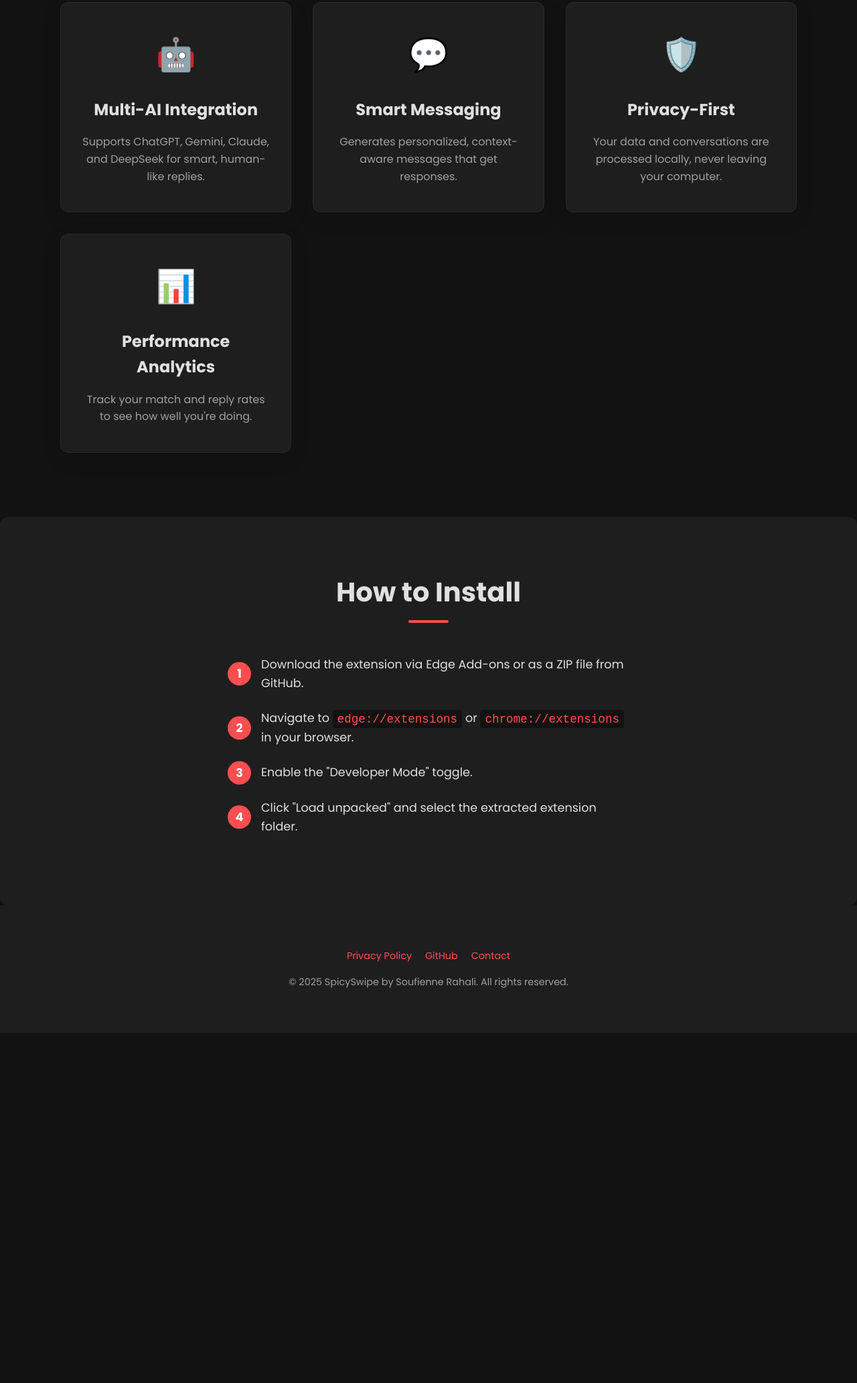
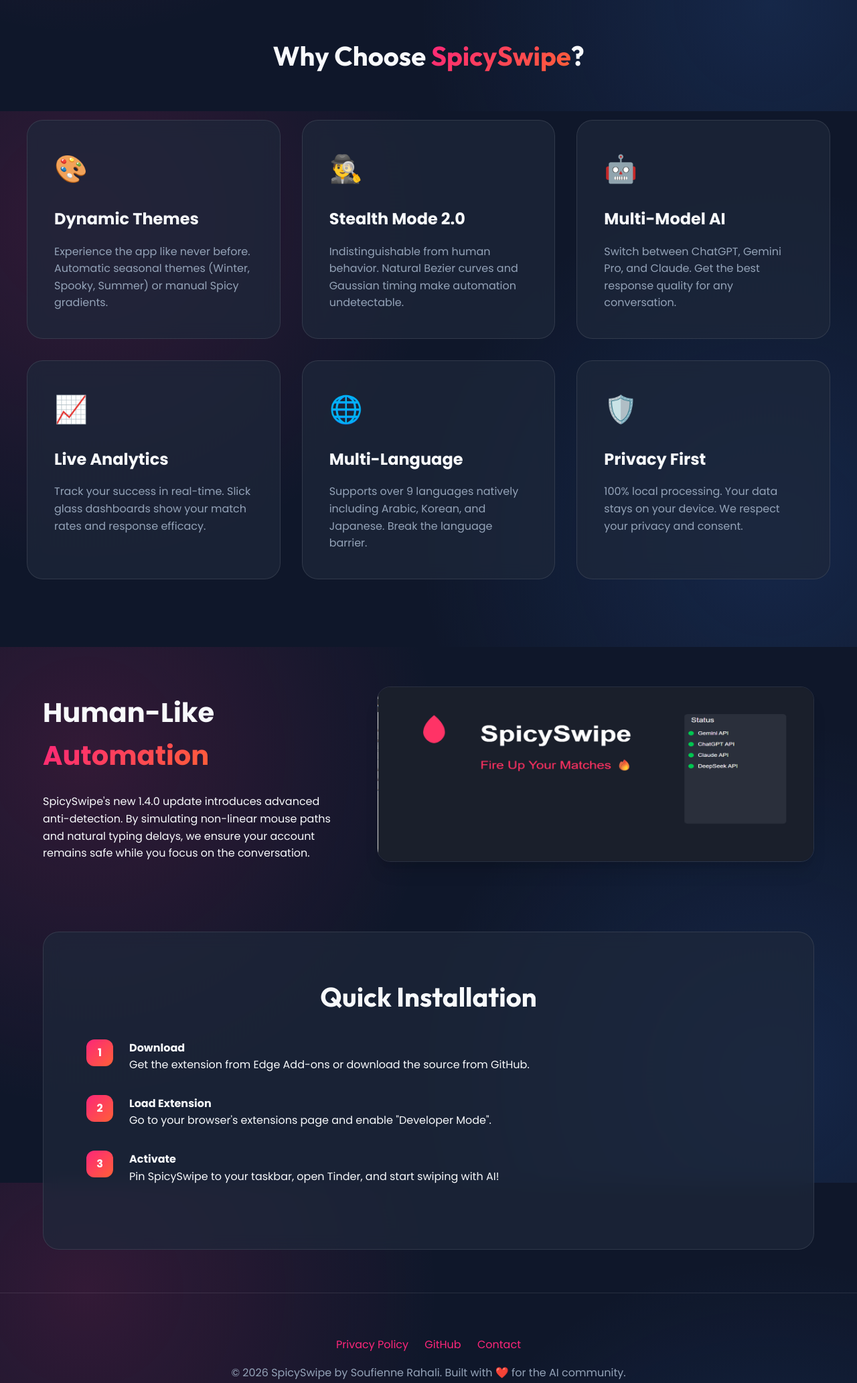
Before and after one commit to ramailo1/SpicySwipe, a browser extension: page docs/index.html in a window 1280 px wide. Shown: the part 634-2699 px from the top of the page at 67% size. Before the commit the page ends 2176 px from the top, so only its background shows below. Drawn offline with Linux system fonts and the light colour scheme.

Commit message:
docs: Premium website redesign with Glassmorphism and feature showcase

```diff
--- a/docs/index.html
+++ b/docs/index.html
@@ -1,78 +1,137 @@
 <!DOCTYPE html>
 <html lang="en">
+
 <head>
   <meta charset="UTF-8">
-  <title>SpicySwipe - AI Tinder Extension</title>
+  <title>SpicySwipe | The Ultimate AI Tinder Assistant</title>
   <meta name="viewport" content="width=device-width, initial-scale=1.0">
-  <meta name="description" content="SpicySwipe - AI-powered Tinder automation with ChatGPT, Gemini, Claude, and DeepSeek. Smart messaging, profile analysis, and more.">
+  <meta name="description"
+    content="SpicySwipe - Advanced AI-powered Tinder automation with Dynamic Themes, Human-like stealth, and multi-model AI responses.">
   <link rel="stylesheet" href="styles.css">
   <link rel="icon" href="../assets/icon48.png">
 </head>
+
 <body>
 
-  <header class="header">
-    <div class="container">
-      <h1>🔥 SpicySwipe</h1>
-      <p class="tagline">AI-powered Tinder automation using ChatGPT, Gemini, Claude & DeepSeek</p>
-      <div class="download-btns">
-        <a class="download-btn" href="https://microsoftedge.microsoft.com/addons/detail/bmplipcnocejcfimbfclhhgijmenhapc" target="_blank">Get for Edge</a>
-        <a class="download-btn github" href="https://github.com/ramailo1/SpicySwipe/releases/latest" target="_blank">Download ZIP</a>
-      </div>
-    </div>
+  <header class="navbar container">
+    <div class="logo">🔥 SpicySwipe</div>
+    <nav>
+      <a href="https://github.com/ramailo1/SpicySwipe" class="nav-link" target="_blank">GitHub</a>
+      <a href="privacy.html" class="nav-link">Privacy</a>
+    </nav>
   </header>
 
   <main>
-    <section id="features">
-      <div class="container">
-        <h2>Features</h2>
+    <section class="hero container">
+      <h1>Elevate Your Tinder Game with <span class="gradient-text">Advanced AI</span></h1>
+      <p>The smartest Chrome extension for Tinder. Featuring human-like automation, multiple AI models, and stunning
+        dynamic themes.</p>
+      <div class="btn-group">
+        <a href="https://microsoftedge.microsoft.com/addons/detail/bmplipcnocejcfimbfclhhgijmenhapc"
+          class="btn btn-primary" target="_blank">Get for Edge</a>
+        <a href="https://github.com/ramailo1/SpicySwipe" class="btn btn-outline" target="_blank">View on GitHub</a>
+      </div>
+    </section>
+
+    <section id="features" class="features container">
+      <h2 class="section-title">Why Choose <span class="gradient-text">SpicySwipe</span>?</h2>
       <div class="features-grid">
-          <div class="feature-card">
+
+        <div class="feature-card glass-effect">
+          <span class="feature-icon">🎨</span>
+          <h3>Dynamic Themes</h3>
+          <p>Experience the app like never before. Automatic seasonal themes (Winter, Spooky, Summer) or manual Spicy
+            gradients.</p>
+        </div>
+
+        <div class="feature-card glass-effect">
+          <span class="feature-icon">🕵️‍♂️</span>
+          <h3>Stealth Mode 2.0</h3>
+          <p>Indistinguishable from human behavior. Natural Bezier curves and Gaussian timing make automation
+            undetectable.</p>
+        </div>
+
+        <div class="feature-card glass-effect">
           <span class="feature-icon">🤖</span>
-            <h3>Multi-AI Integration</h3>
-            <p>Supports ChatGPT, Gemini, Claude, and DeepSeek for smart, human-like replies.</p>
+          <h3>Multi-Model AI</h3>
+          <p>Switch between ChatGPT, Gemini Pro, and Claude. Get the best response quality for any conversation.</p>
         </div>
-          <div class="feature-card">
-            <span class="feature-icon">💬</span>
-            <h3>Smart Messaging</h3>
-            <p>Generates personalized, context-aware messages that get responses.</p>
+
+        <div class="feature-card glass-effect">
+          <span class="feature-icon">📈</span>
+          <h3>Live Analytics</h3>
+          <p>Track your success in real-time. Slick glass dashboards show your match rates and response efficacy.</p>
         </div>
-          <div class="feature-card">
+
+        <div class="feature-card glass-effect">
+          <span class="feature-icon">🌐</span>
+          <h3>Multi-Language</h3>
+          <p>Supports over 9 languages natively including Arabic, Korean, and Japanese. Break the language barrier.</p>
+        </div>
+
+        <div class="feature-card glass-effect">
           <span class="feature-icon">🛡️</span>
-            <h3>Privacy-First</h3>
-            <p>Your data and conversations are processed locally, never leaving your computer.</p>
+          <h3>Privacy First</h3>
+          <p>100% local processing. Your data stays on your device. We respect your privacy and consent.</p>
         </div>
-          <div class="feature-card">
-            <span class="feature-icon">📊</span>
-            <h3>Performance Analytics</h3>
-            <p>Track your match and reply rates to see how well you're doing.</p>
+
       </div>
+    </section>
+
+    <section class="container">
+      <div class="showcase-grid">
+        <div class="showcase-text">
+          <h2>Human-Like <span class="gradient-text">Automation</span></h2>
+          <p>SpicySwipe's new 1.4.0 update introduces advanced anti-detection. By simulating non-linear mouse paths and
+            natural typing delays, we ensure your account remains safe while you focus on the conversation.</p>
+        </div>
+        <div class="showcase-visual">
+          <img src="banner.png" alt="Analytics Dashboard" class="showcase-img">
         </div>
       </div>
     </section>
 
-    <section id="install" class="install-section">
-        <div class="container">
-            <h2>How to Install</h2>
-            <ol class="install-steps">
-              <li>Download the extension via Edge Add-ons or as a ZIP file from GitHub.</li>
-              <li>Navigate to <code>edge://extensions</code> or <code>chrome://extensions</code> in your browser.</li>
-              <li>Enable the "Developer Mode" toggle.</li>
-              <li>Click "Load unpacked" and select the extracted extension folder.</li>
-            </ol>
+    <section id="install" class="container">
+      <div class="glass-effect" style="padding: 4rem;">
+        <h2 class="section-title" style="margin-bottom: 2rem;">Quick Installation</h2>
+        <ul class="step-list">
+          <li class="step-item">
+            <div class="step-num">1</div>
+            <div>
+              <strong>Download</strong>
+              <p>Get the extension from Edge Add-ons or download the source from GitHub.</p>
+            </div>
+          </li>
+          <li class="step-item">
+            <div class="step-num">2</div>
+            <div>
+              <strong>Load Extension</strong>
+              <p>Go to your browser's extensions page and enable "Developer Mode".</p>
+            </div>
+          </li>
+          <li class="step-item">
+            <div class="step-num">3</div>
+            <div>
+              <strong>Activate</strong>
+              <p>Pin SpicySwipe to your taskbar, open Tinder, and start swiping with AI!</p>
+            </div>
+          </li>
+        </ul>
       </div>
     </section>
   </main>
 
-  <footer class="footer">
+  <footer>
     <div class="container">
       <div class="links">
         <a href="privacy.html">Privacy Policy</a>
-            <a href="https://github.com/ramailo1/SpicySwipe" target="_blank">GitHub</a>
+        <a href="https://github.com/ramailo1/SpicySwipe">GitHub</a>
         <a href="mailto:ramailorakou@gmail.com">Contact</a>
       </div>
-        <p>&copy; 2025 SpicySwipe by Soufienne Rahali. All rights reserved.</p>
+      <p>&copy; 2026 SpicySwipe by Soufienne Rahali. Built with ❤️ for the AI community.</p>
     </div>
   </footer>
 
 </body>
+
 </html>
--- a/docs/styles.css
+++ b/docs/styles.css
@@ -1,158 +1,181 @@
-/* styles.css */
-@import url('https://fonts.googleapis.com/css2?family=Poppins:wght@300;400;600;700&display=swap');
+/* docs/styles.css */
+@import url('https://fonts.googleapis.com/css2?family=Poppins:wght@300;400;600;700&family=Outfit:wght@400;700&display=swap');
 
 :root {
-  --primary-color: #6a11cb;
-  --secondary-color: #2575fc;
-  --accent-color: #ff4e50;
-  --accent-color-hover: #fc2a2d;
-  --bg-color: #121212;
-  --surface-color: #1e1e1e;
-  --text-color: #e0e0e0;
-  --text-color-secondary: #a0a0a0;
-  --border-radius: 12px;
-  --shadow: 0 10px 30px rgba(0, 0, 0, 0.1);
+  /* Brand Palette */
+  --spicy-gradient: linear-gradient(135deg, #fd267a 0%, #ff6036 100%);
+  --bg-dark: #0f172a;
+  --glass-bg: rgba(30, 41, 59, 0.7);
+  --glass-border: rgba(255, 255, 255, 0.1);
+  --text-main: #f8fafc;
+  --text-muted: #94a3b8;
+  --accent: #fd267a;
+  --secondary: #3b82f6;
+
+  --shadow-lg: 0 20px 25px -5px rgb(0 0 0 / 0.1), 0 8px 10px -6px rgb(0 0 0 / 0.1);
 }
 
 * {
-  box-sizing: border-box;
   margin: 0;
   padding: 0;
+  box-sizing: border-box;
 }
 
 body {
   font-family: 'Poppins', sans-serif;
-  background-color: var(--bg-color);
-  color: var(--text-color);
+  background-color: var(--bg-dark);
+  color: var(--text-main);
   line-height: 1.6;
-  display: flex;
-  flex-direction: column;
-  min-height: 100vh;
+  overflow-x: hidden;
+  background-image:
+    radial-gradient(circle at 10% 20%, rgba(253, 38, 122, 0.15) 0%, transparent 40%),
+    radial-gradient(circle at 90% 80%, rgba(59, 130, 246, 0.15) 0%, transparent 40%);
+  background-attachment: fixed;
 }
 
 .container {
-  width: 90%;
-  max-width: 1100px;
+  max-width: 1200px;
   margin: 0 auto;
-  padding: 2rem 0;
+  padding: 0 1.5rem;
 }
 
-/* Header */
-.header {
-  padding: 4rem 1rem;
-  text-align: center;
-  background: linear-gradient(135deg, var(--primary-color), var(--secondary-color));
-  color: white;
-  border-bottom-left-radius: var(--border-radius);
-  border-bottom-right-radius: var(--border-radius);
+/* Glassmorphism Utility */
+.glass-effect {
+  background: var(--glass-bg);
+  backdrop-filter: blur(12px);
+  -webkit-backdrop-filter: blur(12px);
+  border: 1px solid var(--glass-border);
+  border-radius: 24px;
 }
 
-.header h1 {
-  font-size: 3.5rem;
-  font-weight: 700;
-  margin-bottom: 0.5rem;
+/* Header & Hero */
+.navbar {
+  padding: 1.5rem 0;
+  display: flex;
+  justify-content: space-between;
+  align-items: center;
 }
 
-.header .tagline {
-  font-size: 1.25rem;
-  font-weight: 300;
-  opacity: 0.9;
-  margin-bottom: 2rem;
+.logo {
+  font-family: 'Outfit', sans-serif;
+  font-weight: 700;
+  font-size: 1.75rem;
+  background: var(--spicy-gradient);
+  -webkit-background-clip: text;
+  -webkit-text-fill-color: transparent;
+  display: flex;
+  align-items: center;
+  gap: 0.5rem;
 }
 
-.download-btns {
+.nav-link {
+  color: var(--text-muted);
+  text-decoration: none;
+  font-weight: 500;
+  transition: color 0.3s;
+}
+
+.nav-link:hover {
+  color: var(--text-main);
+}
+
+.hero {
+  padding: 6rem 0;
+  text-align: center;
+}
+
+.hero h1 {
+  font-family: 'Outfit', sans-serif;
+  font-size: 4rem;
+  font-weight: 700;
+  margin-bottom: 1.5rem;
+  line-height: 1.1;
+}
+
+.gradient-text {
+  background: var(--spicy-gradient);
+  -webkit-background-clip: text;
+  -webkit-text-fill-color: transparent;
+}
+
+.hero p {
+  font-size: 1.25rem;
+  color: var(--text-muted);
+  max-width: 700px;
+  margin: 0 auto 3rem;
+}
+
+.btn-group {
   display: flex;
   justify-content: center;
-  gap: 1rem;
-  flex-wrap: wrap;
+  gap: 1.5rem;
 }
 
-.download-btn {
-  background-color: var(--accent-color);
-  color: white;
+.btn {
   padding: 1rem 2rem;
-  border: none;
-  font-size: 1rem;
+  border-radius: 50px;
   font-weight: 600;
-  border-radius: 50px;
   text-decoration: none;
+  transition: all 0.3s ease;
   display: inline-flex;
   align-items: center;
   gap: 0.5rem;
-  box-shadow: 0 4px 15px rgba(0,0,0,0.2);
-  transition: all 0.3s ease;
 }
 
-.download-btn:hover {
-  background-color: var(--accent-color-hover);
-  transform: translateY(-3px);
-  box-shadow: 0 6px 20px rgba(0,0,0,0.25);
+.btn-primary {
+  background: var(--spicy-gradient);
+  color: white;
+  box-shadow: 0 10px 15px -3px rgba(253, 38, 122, 0.4);
 }
 
-.download-btn.github {
-  background: transparent;
-  border: 2px solid var(--accent-color);
+.btn-primary:hover {
+  transform: translateY(-2px);
+  box-shadow: 0 20px 25px -5px rgba(253, 38, 122, 0.5);
 }
 
-.download-btn.github:hover {
-  background: var(--accent-color);
+.btn-outline {
+  border: 1px solid var(--glass-border);
+  color: var(--text-main);
+  background: rgba(255, 255, 255, 0.05);
 }
 
-/* Main Content */
-main {
-  flex: 1;
+.btn-outline:hover {
+  background: rgba(255, 255, 255, 0.1);
 }
 
-section {
+/* Features */
+.features {
   padding: 4rem 0;
 }
 
-h2 {
+.section-title {
   text-align: center;
   font-size: 2.5rem;
-  margin-bottom: 3rem;
-  color: var(--text-color);
-  position: relative;
+  margin-bottom: 4rem;
+  font-family: 'Outfit', sans-serif;
 }
 
-h2::after {
-    content: '';
-    display: block;
-    width: 60px;
-    height: 4px;
-    background: var(--accent-color);
-    margin: 10px auto 0;
-    border-radius: 2px;
-}
-
-
-/* Features Section */
 .features-grid {
   display: grid;
-  grid-template-columns: repeat(auto-fit, minmax(280px, 1fr));
+  grid-template-columns: repeat(auto-fit, minmax(300px, 1fr));
   gap: 2rem;
 }
 
 .feature-card {
-  background-color: var(--surface-color);
-  padding: 2.5rem 2rem;
-  border-radius: var(--border-radius);
-  text-align: center;
-  box-shadow: var(--shadow);
-  transition: transform 0.3s ease, box-shadow 0.3s ease;
-  border: 1px solid rgba(255, 255, 255, 0.05);
+  padding: 2.5rem;
+  transition: all 0.3s ease;
+  text-align: left;
 }
 
 .feature-card:hover {
-  transform: translateY(-10px);
-  box-shadow: 0 15px 40px rgba(0, 0, 0, 0.2);
+  transform: translateY(-8px);
+  border-color: rgba(253, 38, 122, 0.3);
 }
 
 .feature-icon {
-  font-size: 3rem;
+  font-size: 2.5rem;
   margin-bottom: 1.5rem;
   display: block;
-  color: var(--accent-color);
 }
 
 .feature-card h3 {
@@ -161,90 +184,91 @@
 }
 
 .feature-card p {
-  color: var(--text-color-secondary);
+  color: var(--text-muted);
+  font-size: 1rem;
 }
 
-/* How to Install Section */
-.install-section {
-    background-color: var(--surface-color);
-    padding: 3rem;
-    border-radius: var(--border-radius);
+/* Showcase Section */
+.showcase-grid {
+  display: grid;
+  grid-template-columns: 1fr 1.5fr;
+  align-items: center;
+  gap: 4rem;
+  padding: 6rem 0;
 }
 
-.install-steps {
-    max-width: 600px;
-    margin: 0 auto;
-    list-style: none;
-    counter-reset: install-counter;
+.showcase-text h2 {
+  font-size: 2.5rem;
+  margin-bottom: 1.5rem;
 }
 
-.install-steps li {
-    counter-increment: install-counter;
-    margin-bottom: 1.5rem;
-    position: relative;
-    padding-left: 50px;
-    font-size: 1.1rem;
+.showcase-img {
+  width: 100%;
+  border-radius: 20px;
+  box-shadow: var(--shadow-lg);
+  border: 1px solid var(--glass-border);
 }
 
-.install-steps li::before {
-    content: counter(install-counter);
-    position: absolute;
-    left: 0;
-    top: 50%;
-    transform: translateY(-50%);
-    width: 35px;
-    height: 35px;
-    background-color: var(--accent-color);
-    border-radius: 50%;
-    color: white;
-    display: flex;
-    justify-content: center;
-    align-items: center;
-    font-weight: 700;
+/* Steps */
+.step-list {
+  counter-reset: step;
+  list-style: none;
 }
 
-.install-steps code {
-  background: var(--bg-color);
-  color: var(--accent-color);
-  padding: 0.2em 0.4em;
-  border-radius: 4px;
-  font-family: 'Courier New', Courier, monospace;
+.step-item {
+  display: flex;
+  gap: 1.5rem;
+  margin-bottom: 2rem;
+}
+
+.step-num {
+  counter-increment: step;
+  flex-shrink: 0;
+  width: 40px;
+  height: 40px;
+  background: var(--spicy-gradient);
+  border-radius: 12px;
+  display: flex;
+  align-items: center;
+  justify-content: center;
+  font-weight: 700;
+  color: white;
+}
+
+/* Navigation Helpers */
+.back-nav {
+  position: sticky;
+  top: 0;
+  z-index: 100;
+  padding: 1rem 0;
 }
 
 /* Footer */
-.footer {
+footer {
+  padding: 4rem 0;
   text-align: center;
-  padding: 2rem 0;
-  margin-top: auto;
-  background-color: var(--surface-color);
-  color: var(--text-color-secondary);
-  font-size: 0.9rem;
+  border-top: 1px solid var(--glass-border);
+  margin-top: 4rem;
 }
 
-.footer .links {
-  margin-bottom: 1rem;
+footer p {
+  color: var(--text-muted);
+  margin-top: 1rem;
 }
 
-.footer .links a {
-  color: var(--accent-color);
+footer a {
+  color: var(--accent);
   text-decoration: none;
-  margin: 0 0.5rem;
-  transition: color 0.3s ease;
+  margin: 0 10px;
 }
 
-.footer .links a:hover {
-  text-decoration: underline;
-}
+@media (max-width: 968px) {
+  .showcase-grid {
+    grid-template-columns: 1fr;
+    text-align: center;
+  }
 
-/* Responsive */
-@media (max-width: 768px) {
-  .header h1 {
-    font-size: 2.5rem;
-  }
-  .header .tagline {
-    font-size: 1rem;
-  }
-  h2 {
-    font-size: 2rem;
+  .hero h1 {
+    font-size: 3rem;
   }
 }
```
Also changed, not shown: docs/privacy.html (+74 -37 lines). Lines whose indentation alone changed are shown as unchanged.
